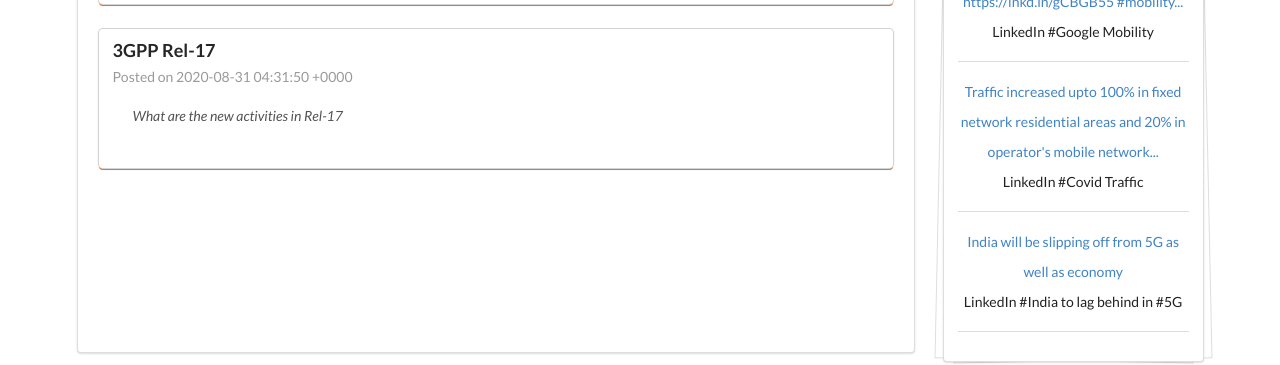
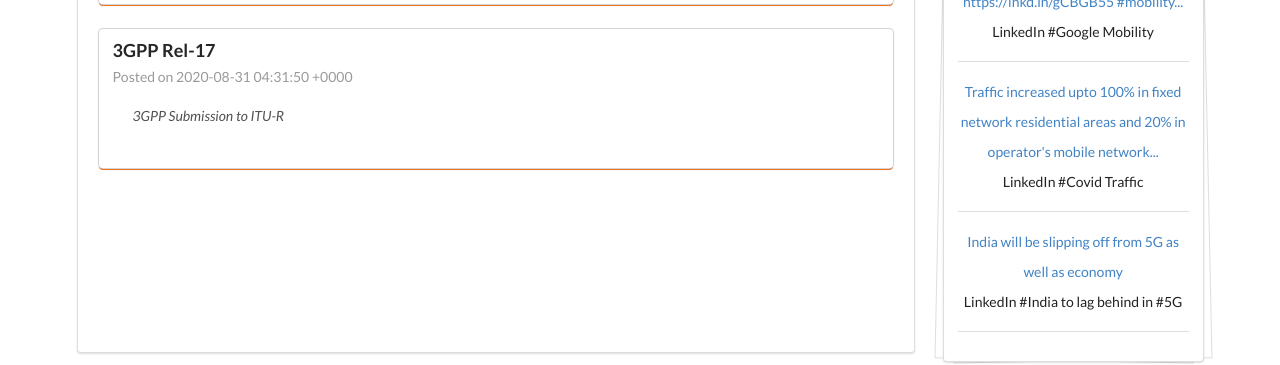
Before and after one commit to wiless/wiless.github.io, a Jekyll site: the page built from articles.html, in a window 1280 px wide. Shown: the part 889-1254 px from the top of the page. Built offline with Jekyll 4.4.1, drawn with Linux system fonts in a browser that asks for light colours; nearby versions of some CDN libraries; some web fonts are replaced; comment, search, counter and statistics services are not loaded; a style sheet for code colours, icons or effects is not loaded.

Commit message:
Update 3gpprel17.md

```diff
--- a/_articles/3gpprel17.md
+++ b/_articles/3gpprel17.md
@@ -1,10 +1,11 @@
 ---
 layout: article
 title: 3GPP Rel-17
-summary: What are the new activities in Rel-17
+summary: 3GPP Submission to ITU-R
 name: 3gpprel17.md
 id: 1
 ---
 
+# 3GPP IMT2020 Submission
 
 Focus on the developments in 3GPP Rel-17.
```
